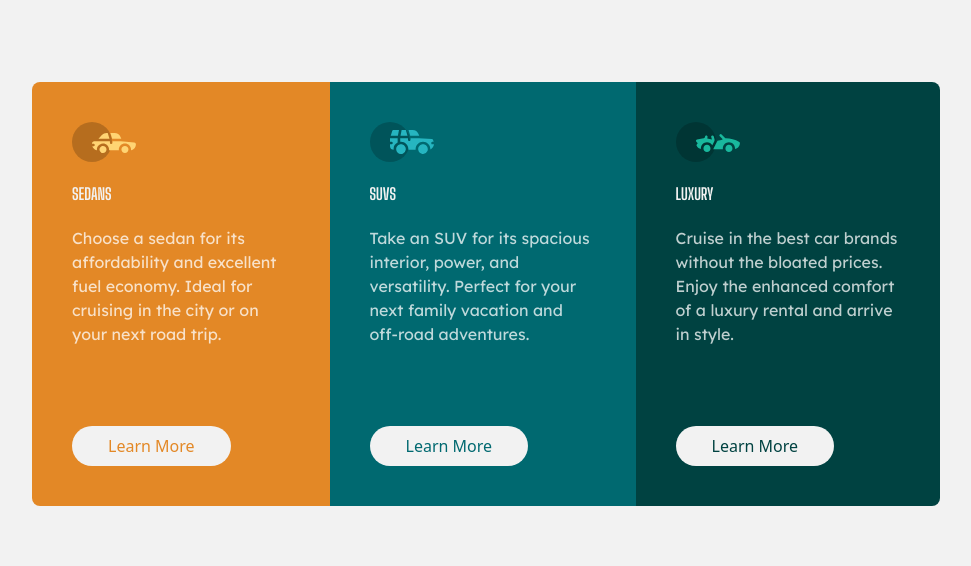
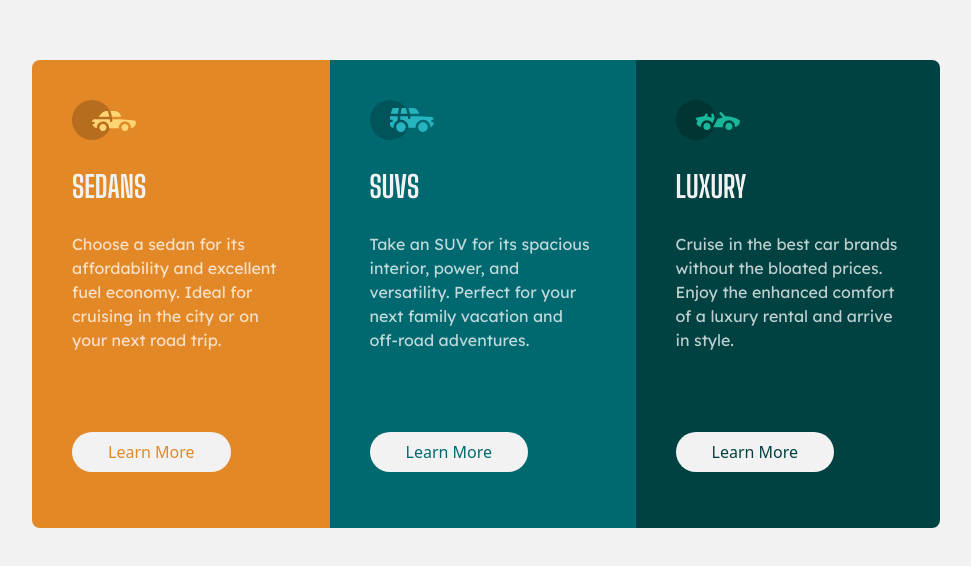
Before and after one commit to marquesfelip/3-column-preview-card-component, a website: page index.html in a window 1280 px wide. Shown: the part 106-672 px from the top of the page, without its empty margins (154-1125 px from the left). Drawn offline with Linux system fonts and the light colour scheme.

Commit message:
Fix: fix h1 font size
Change the Margin Bottom of the elements

```diff
--- a/index.html
+++ b/index.html
@@ -37,33 +37,33 @@
     <main class="flex flex-col md:flex-row min-w-[330px] max-w-[418px] md:max-w-[908px] rounded-lg overflow-hidden">
 
       <div class="bg-bright-orange p-10">
-        <img class="mb-5" src="images/icon-sedans.svg" alt="image of a sedan car">
-        <h1 class="mb-5 big-shoulders-display-700 text-very-light-gray">SEDANS</h1>
-        <p class="mb-5 md:mb-20 lexend-deca-400 text-transparent-white">
+        <img class="mb-7" src="images/icon-sedans.svg" alt="image of a sedan car">
+        <h1 class="text-3xl mb-7 big-shoulders-display-700 text-very-light-gray">SEDANS</h1>
+        <p class="mb-7 md:mb-20 lexend-deca-400 text-transparent-white">
           Choose a sedan for its affordability and excellent fuel economy. Ideal
           for cruising in the city or on your next road trip.
         </p>
-        <button class="bg-very-light-gray rounded-full text-bright-orange py-2 px-9" type="button">Learn More</button>
+        <button class="bg-very-light-gray rounded-full text-bright-orange py-2 px-9 mb-4" type="button">Learn More</button>
       </div>
 
       <div class="bg-dark-cyan p-10">
-        <img class="mb-5" src="images/icon-suvs.svg" alt="image of a SUV car">
-        <h1 class="mb-5 big-shoulders-display-700 text-very-light-gray">SUVS</h1>
-        <p class="mb-5 md:mb-20 lexend-deca-400 text-transparent-white">
+        <img class="mb-7" src="images/icon-suvs.svg" alt="image of a SUV car">
+        <h1 class="text-3xl mb-7 big-shoulders-display-700 text-very-light-gray">SUVS</h1>
+        <p class="mb-7 md:mb-20 lexend-deca-400 text-transparent-white">
           Take an SUV for its spacious interior, power, and versatility. Perfect
           for your next family vacation and off-road adventures.
         </p>
-        <button class="bg-very-light-gray rounded-full text-dark-cyan py-2 px-9" type="button">Learn More</button>
+        <button class="bg-very-light-gray rounded-full text-dark-cyan py-2 px-9 mb-4" type="button">Learn More</button>
       </div>
 
       <div class="bg-very-dark-cyan p-10">
-        <img class="mb-5" src="images/icon-luxury.svg" alt="image of a luxury car">
-        <h1 class="mb-5 big-shoulders-display-700 text-very-light-gray">LUXURY</h1>
-        <p class="mb-5 md:mb-20 lexend-deca-400 text-transparent-white">
+        <img class="mb-7" src="images/icon-luxury.svg" alt="image of a luxury car">
+        <h1 class="text-3xl mb-7 big-shoulders-display-700 text-very-light-gray">LUXURY</h1>
+        <p class="mb-7 md:mb-20 lexend-deca-400 text-transparent-white">
           Cruise in the best car brands without the bloated prices. Enjoy the
           enhanced comfort of a luxury rental and arrive in style.
         </p>
-        <button class="bg-very-light-gray rounded-full text-very-dark-cyan py-2 px-9" type="button">Learn More</button>
+        <button class="bg-very-light-gray rounded-full text-very-dark-cyan py-2 px-9 mb-4" type="button">Learn More</button>
       </div>
 
     </main>
```
Also changed, not shown: src/output.css, 1 other file.
